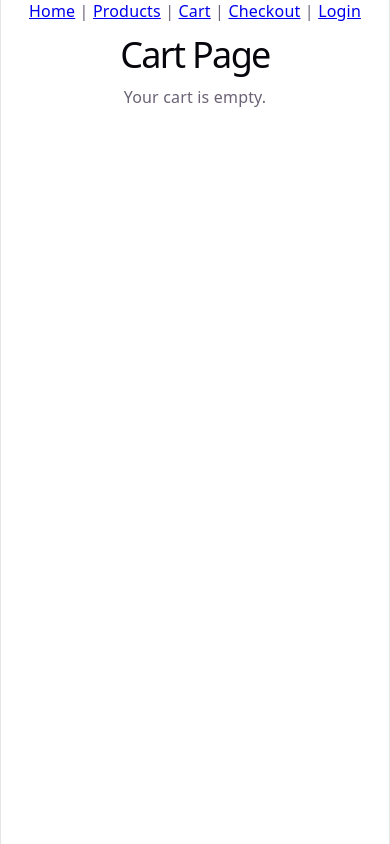
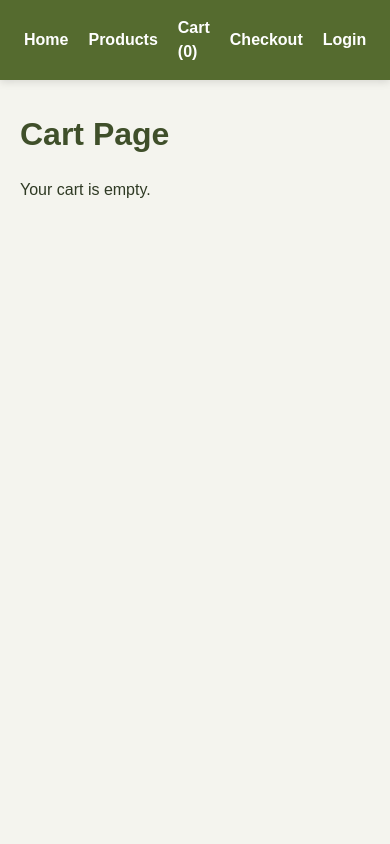
Before and after one commit to maryjane03droid/react-e-commerce-project, a React (Vite) app: page /cart in a window 390 px wide. Built offline with nearby package versions, Linux system fonts and the light colour scheme.

Commit message:
add olive green styling and responsive product layout

```diff
--- a/src/components/Navbar.jsx
+++ b/src/components/Navbar.jsx
@@ -1,12 +1,15 @@
-import { Link } from "react-router-dom";
-import { useStore } from "../context/StoreContext";
+import { Link } from 'react-router-dom';
+import { useStore } from '../context/StoreContext';
 
 export default function Navbar() {
   const { cart } = useStore();
+
   return (
     <nav>
-      <Link to="/">Home</Link> | <Link to="/products">Products</Link> |{" "}
-      <Link to="/cart">Cart</Link> | <Link to="/checkout">Checkout</Link> |{" "}
+      <Link to="/">Home</Link>
+      <Link to="/products">Products</Link>
+      <Link to="/cart">Cart ({cart.length})</Link>
+      <Link to="/checkout">Checkout</Link>
       <Link to="/login">Login</Link>
     </nav>
   );
--- a/src/components/SearchBar.jsx
+++ b/src/components/SearchBar.jsx
@@ -1,6 +1,6 @@
 export default function SearchBar({ searchTerm, setSearchTerm }) {
   return (
-    <div>
+    <div className="search-box">
       <input
         type="text"
         placeholder="Search products..."
--- a/src/components/productcard.jsx
+++ b/src/components/productcard.jsx
@@ -2,7 +2,7 @@ import { Link } from 'react-router-dom';
 
 export default function ProductCard({ product, addToCart }) {
   return (
-    <div>
+    <div className="product-card">
       <Link to={`/products/${product.id}`}>
         <img src={product.image} alt={product.title} width="120" />
         <h3>{product.title}</h3>
@@ -10,9 +10,7 @@ export default function ProductCard({ product, addToCart }) {
 
       <p>${product.price}</p>
 
-      <button onClick={() => addToCart(product)}>
-        Add to Cart
-      </button>
+      <button onClick={() => addToCart(product)}>Add to Cart</button>
     </div>
   );
 }
--- a/src/components/productlist.jsx
+++ b/src/components/productlist.jsx
@@ -1,10 +1,14 @@
-import ProductCard from "./ProductCard";
+import ProductCard from './ProductCard';
 
 export default function ProductList({ products, addToCart }) {
   return (
-    <div>
+    <div className="products-grid">
       {products.map((product) => (
-        <ProductCard key={product.id} product={product} addToCart={addToCart} />
+        <ProductCard
+          key={product.id}
+          product={product}
+          addToCart={addToCart}
+        />
       ))}
     </div>
   );
--- a/src/index.css
+++ b/src/index.css
@@ -1,111 +1,151 @@
-:root {
-  --text: #6b6375;
-  --text-h: #08060d;
-  --bg: #fff;
-  --border: #e5e4e7;
-  --code-bg: #f4f3ec;
-  --accent: #aa3bff;
-  --accent-bg: rgba(170, 59, 255, 0.1);
-  --accent-border: rgba(170, 59, 255, 0.5);
-  --social-bg: rgba(244, 243, 236, 0.5);
-  --shadow:
-    rgba(0, 0, 0, 0.1) 0 10px 15px -3px, rgba(0, 0, 0, 0.05) 0 4px 6px -2px;
-
-  --sans: system-ui, 'Segoe UI', Roboto, sans-serif;
-  --heading: system-ui, 'Segoe UI', Roboto, sans-serif;
-  --mono: ui-monospace, Consolas, monospace;
-
-  font: 18px/145% var(--sans);
-  letter-spacing: 0.18px;
-  color-scheme: light dark;
-  color: var(--text);
-  background: var(--bg);
-  font-synthesis: none;
-  text-rendering: optimizeLegibility;
-  -webkit-font-smoothing: antialiased;
-  -moz-osx-font-smoothing: grayscale;
-
-  @media (max-width: 1024px) {
-    font-size: 16px;
-  }
-}
-
-@media (prefers-color-scheme: dark) {
-  :root {
-    --text: #9ca3af;
-    --text-h: #f3f4f6;
-    --bg: #16171d;
-    --border: #2e303a;
-    --code-bg: #1f2028;
-    --accent: #c084fc;
-    --accent-bg: rgba(192, 132, 252, 0.15);
-    --accent-border: rgba(192, 132, 252, 0.5);
-    --social-bg: rgba(47, 48, 58, 0.5);
-    --shadow:
-      rgba(0, 0, 0, 0.4) 0 10px 15px -3px, rgba(0, 0, 0, 0.25) 0 4px 6px -2px;
-  }
-
-  #social .button-icon {
-    filter: invert(1) brightness(2);
-  }
+* {
+  box-sizing: border-box;
+  margin: 0;
+  padding: 0;
+  font-family: Arial, sans-serif;
 }
 
 body {
-  margin: 0;
+  background-color: #f4f4ee;
+  color: #2f3a24;
 }
 
-#root {
-  width: 1126px;
-  max-width: 100%;
-  margin: 0 auto;
-  text-align: center;
-  border-inline: 1px solid var(--border);
-  min-height: 100svh;
-  display: flex;
-  flex-direction: column;
-  box-sizing: border-box;
+a {
+  text-decoration: none;
+  color: inherit;
 }
 
-h1,
-h2 {
-  font-family: var(--heading);
-  font-weight: 500;
-  color: var(--text-h);
+nav {
+  background-color: #556b2f;
+  color: white;
+  padding: 16px 24px;
+  display: flex;
+  gap: 20px;
+  align-items: center;
+  font-weight: bold;
+  box-shadow: 0 2px 8px rgba(0, 0, 0, 0.12);
+}
+
+nav a {
+  color: white;
+}
+
+nav a:hover {
+  color: #dfe8c8;
 }
 
 h1 {
-  font-size: 56px;
-  letter-spacing: -1.68px;
-  margin: 32px 0;
-  @media (max-width: 1024px) {
-    font-size: 36px;
-    margin: 20px 0;
-  }
-}
-h2 {
-  font-size: 24px;
-  line-height: 118%;
-  letter-spacing: -0.24px;
-  margin: 0 0 8px;
-  @media (max-width: 1024px) {
-    font-size: 20px;
-  }
-}
-p {
-  margin: 0;
+  margin-bottom: 20px;
+  color: #3f4f2a;
 }
 
-code,
-.counter {
-  font-family: var(--mono);
-  display: inline-flex;
-  border-radius: 4px;
-  color: var(--text-h);
+h2,
+h3 {
+  color: #3f4f2a;
 }
 
-code {
-  font-size: 15px;
-  line-height: 135%;
-  padding: 4px 8px;
-  background: var(--code-bg);
+div {
+  line-height: 1.5;
 }
+
+.page-container {
+  max-width: 1200px;
+  margin: 30px auto;
+  padding: 0 20px;
+}
+
+.search-box {
+  margin-bottom: 24px;
+}
+
+.search-box input {
+  width: 100%;
+  max-width: 400px;
+  padding: 12px 14px;
+  border: 1px solid #a3b18a;
+  border-radius: 8px;
+  outline: none;
+  background-color: white;
+}
+
+.search-box input:focus {
+  border-color: #556b2f;
+}
+
+.products-grid {
+  display: grid;
+  grid-template-columns: repeat(auto-fit, minmax(220px, 1fr));
+  gap: 20px;
+}
+
+.product-card {
+  background-color: white;
+  border: 1px solid #d6dcc8;
+  border-radius: 12px;
+  padding: 16px;
+  box-shadow: 0 3px 10px rgba(0, 0, 0, 0.08);
+  transition: transform 0.2s ease, box-shadow 0.2s ease;
+}
+
+.product-card:hover {
+  transform: translateY(-4px);
+  box-shadow: 0 6px 14px rgba(0, 0, 0, 0.12);
+}
+
+.product-card img {
+  display: block;
+  margin: 0 auto 12px;
+  height: 140px;
+  object-fit: contain;
+}
+
+.product-card h3 {
+  font-size: 1rem;
+  margin-bottom: 10px;
+  min-height: 48px;
+}
+
+.product-card p {
+  margin-bottom: 12px;
+  font-weight: bold;
+  color: #556b2f;
+}
+
+button {
+  background-color: #6b8e23;
+  color: white;
+  border: none;
+  padding: 10px 14px;
+  border-radius: 8px;
+  cursor: pointer;
+  font-weight: bold;
+}
+
+button:hover {
+  background-color: #556b2f;
+}
+
+.cart-item {
+  background-color: white;
+  border: 1px solid #d6dcc8;
+  border-radius: 10px;
+  padding: 16px;
+  margin-bottom: 14px;
+  box-shadow: 0 2px 8px rgba(0, 0, 0, 0.06);
+}
+
+.details-card {
+  background-color: white;
+  border: 1px solid #d6dcc8;
+  border-radius: 12px;
+  padding: 24px;
+  max-width: 800px;
+  box-shadow: 0 3px 10px rgba(0, 0, 0, 0.08);
+}
+
+.details-card img {
+  display: block;
+  margin-bottom: 20px;
+  height: 220px;
+  object-fit: contain;
+}
--- a/src/pages/Products.jsx
+++ b/src/pages/Products.jsx
@@ -28,15 +28,15 @@ export default function Products() {
   );
 
   if (loading) {
-    return <h2>Loading products...</h2>;
+    return <h2 className="page-container">Loading products...</h2>;
   }
 
   if (error) {
-    return <h2>{error}</h2>;
+    return <h2 className="page-container">{error}</h2>;
   }
 
   return (
-    <div>
+    <div className="page-container">
       <h1>Products Page</h1>
       <SearchBar searchTerm={searchTerm} setSearchTerm={setSearchTerm} />
       <ProductList products={filteredProducts} addToCart={addToCart} />
--- a/src/pages/cart.jsx
+++ b/src/pages/cart.jsx
@@ -4,19 +4,17 @@ export default function Cart() {
   const { cart, removeFromCart } = useStore();
 
   return (
-    <div>
+    <div className="page-container">
       <h1>Cart Page</h1>
 
       {cart.length === 0 ? (
         <p>Your cart is empty.</p>
       ) : (
         cart.map((item, index) => (
-          <div key={index}>
+          <div className="cart-item" key={index}>
             <h3>{item.title}</h3>
             <p>${item.price}</p>
-            <button onClick={() => removeFromCart(index)}>
-              Remove
-            </button>
+            <button onClick={() => removeFromCart(index)}>Remove</button>
           </div>
         ))
       )}
--- a/src/pages/productdetails.jsx
+++ b/src/pages/productdetails.jsx
@@ -22,15 +22,16 @@ export default function ProductDetails() {
   }, [id]);
 
   if (loading) {
-    return <h2>Loading product details...</h2>;
+    return <h2 className="page-container">Loading product details...</h2>;
   }
 
   if (error) {
-    return <h2>{error}</h2>;
+    return <h2 className="page-container">{error}</h2>;
   }
 
   return (
-    <div>
+    <div className="page-container">
+      <div className="details-card">
         <h1>Product Details</h1>
         <img src={product.image} alt={product.title} width="200" />
         <h2>{product.title}</h2>
@@ -38,5 +39,6 @@ export default function ProductDetails() {
         <p><strong>Category:</strong> {product.category}</p>
         <p>{product.description}</p>
       </div>
+    </div>
   );
 }
```
Lines whose indentation alone changed are shown as unchanged.
